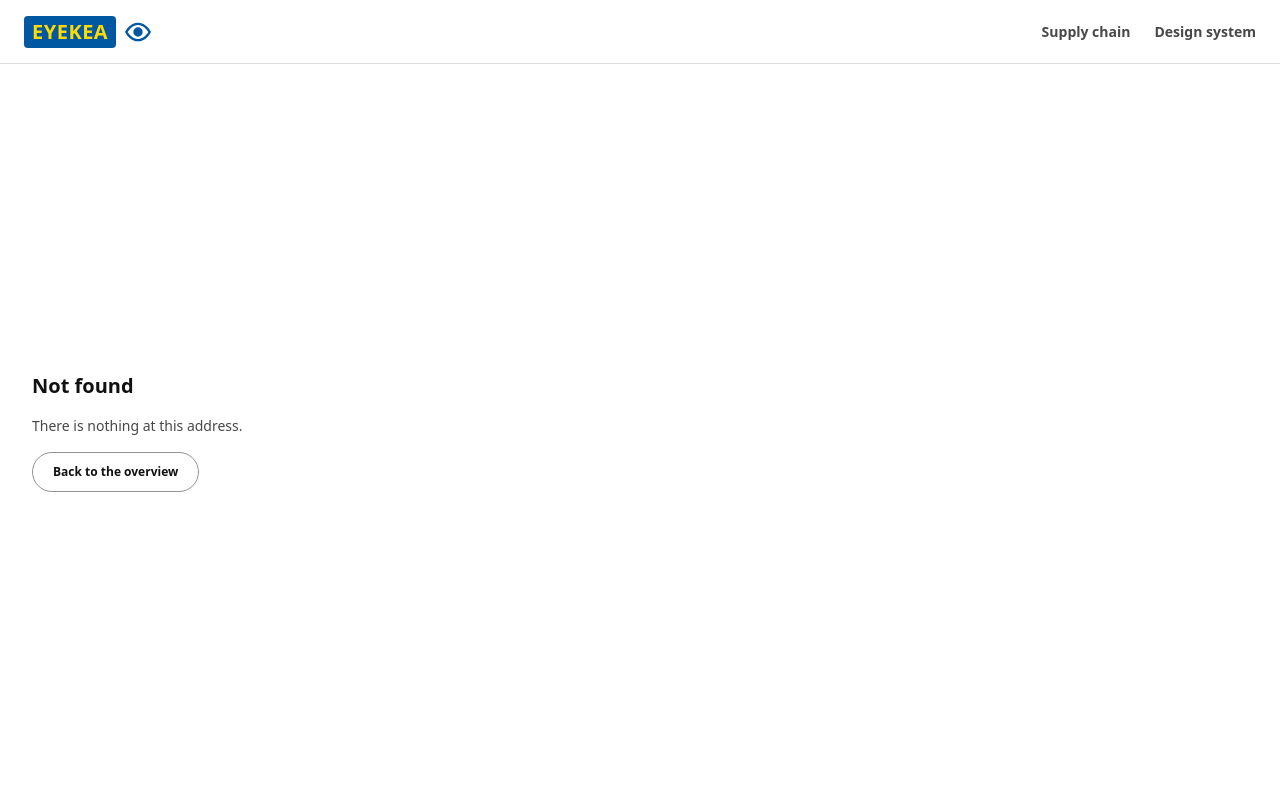
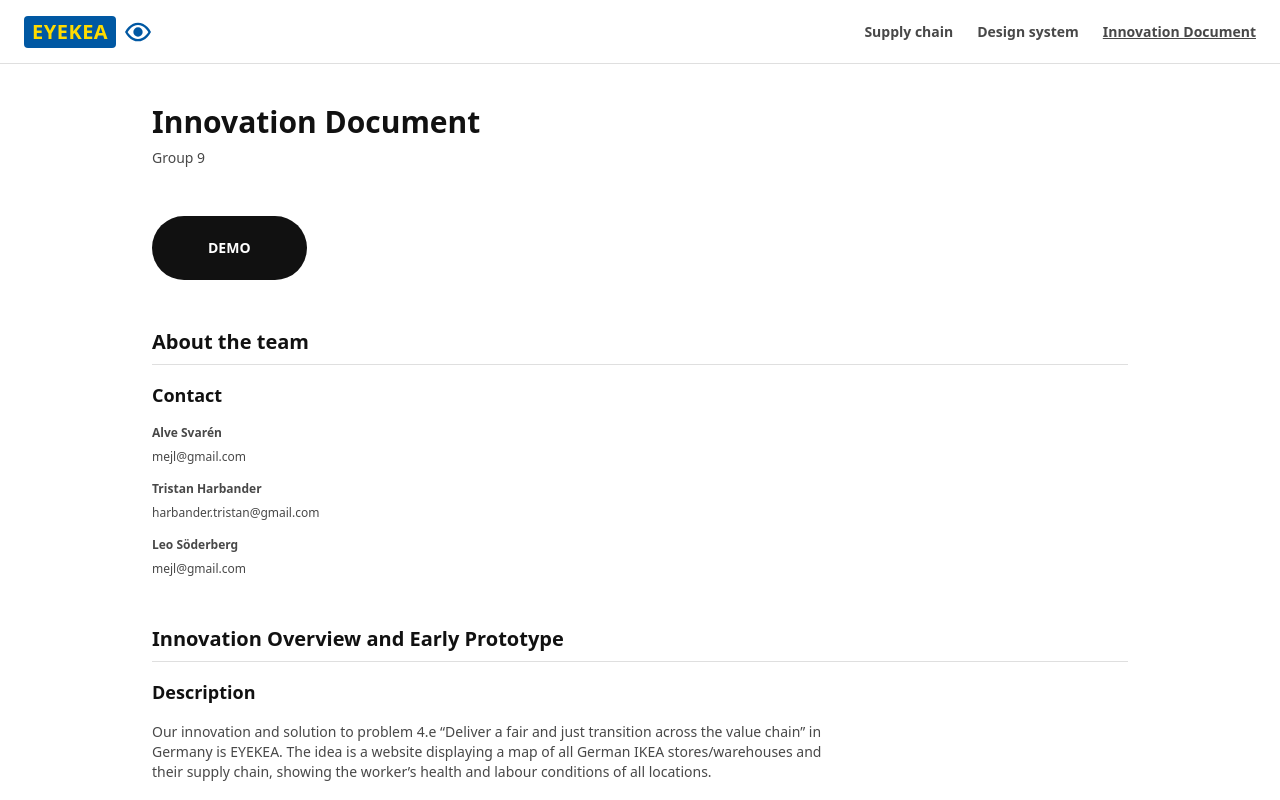
Before and after one commit to alvesvaren/eyekea, a React (Vite) app: page /document in a window 1280 px wide. Before the commit this address had no page. Built offline with nearby package versions, Linux system fonts and the light colour scheme.

Commit message:
Base
Document page
Link to document page in header
Initial draft, tmp images

```diff
--- a/src/components/ui/Button.tsx
+++ b/src/components/ui/Button.tsx
@@ -21,6 +21,7 @@ export const buttonVariants = cva(
       size: {
         sm: "h-10 px-5 text-xs",
         md: "h-14 px-8 text-sm",
+        la: "h-16 px-14 text-",
         icon: "size-10 text-base",
       },
     },
--- a/src/routeTree.gen.ts
+++ b/src/routeTree.gen.ts
@@ -11,6 +11,7 @@
 import { Route as rootRouteImport } from './routes/__root'
 import { Route as ExplorerRouteImport } from './routes/_explorer'
 import { Route as DesignRouteImport } from './routes/design'
+import { Route as DocumentRouteImport } from './routes/document'
 import { Route as ExplorerIndexRouteImport } from './routes/_explorer/index'
 import { Route as ExplorerSitesSiteIdRouteImport } from './routes/_explorer/sites.$siteId'
 
@@ -21,6 +22,11 @@ const ExplorerRoute = ExplorerRouteImport.update({
 const DesignRoute = DesignRouteImport.update({
   id: '/design',
   path: '/design',
+  getParentRoute: () => rootRouteImport,
+} as any)
+const DocumentRoute = DocumentRouteImport.update({
+  id: '/document',
+  path: '/document',
   getParentRoute: () => rootRouteImport,
 } as any)
 const ExplorerIndexRoute = ExplorerIndexRouteImport.update({
@@ -37,10 +43,12 @@ const ExplorerSitesSiteIdRoute = ExplorerSitesSiteIdRouteImport.update({
 export interface FileRoutesByFullPath {
   '/': typeof ExplorerIndexRoute
   '/design': typeof DesignRoute
+  '/document': typeof DocumentRoute
   '/sites/$siteId': typeof ExplorerSitesSiteIdRoute
 }
 export interface FileRoutesByTo {
   '/design': typeof DesignRoute
+  '/document': typeof DocumentRoute
   '/': typeof ExplorerIndexRoute
   '/sites/$siteId': typeof ExplorerSitesSiteIdRoute
 }
@@ -48,18 +56,20 @@ export interface FileRoutesById {
   __root__: typeof rootRouteImport
   '/_explorer': typeof ExplorerRouteWithChildren
   '/design': typeof DesignRoute
+  '/document': typeof DocumentRoute
   '/_explorer/': typeof ExplorerIndexRoute
   '/_explorer/sites/$siteId': typeof ExplorerSitesSiteIdRoute
 }
 export interface FileRouteTypes {
   fileRoutesByFullPath: FileRoutesByFullPath
-  fullPaths: '/' | '/design' | '/sites/$siteId'
+  fullPaths: '/' | '/design' | '/document' | '/sites/$siteId'
   fileRoutesByTo: FileRoutesByTo
-  to: '/design' | '/' | '/sites/$siteId'
+  to: '/design' | '/document' | '/' | '/sites/$siteId'
   id:
     | '__root__'
     | '/_explorer'
     | '/design'
+    | '/document'
     | '/_explorer/'
     | '/_explorer/sites/$siteId'
   fileRoutesById: FileRoutesById
@@ -67,6 +77,7 @@ export interface FileRouteTypes {
 export interface RootRouteChildren {
   ExplorerRoute: typeof ExplorerRouteWithChildren
   DesignRoute: typeof DesignRoute
+  DocumentRoute: typeof DocumentRoute
 }
 
 declare module '@tanstack/react-router' {
@@ -83,6 +94,13 @@ declare module '@tanstack/react-router' {
       path: '/design'
       fullPath: '/design'
       preLoaderRoute: typeof DesignRouteImport
+      parentRoute: typeof rootRouteImport
+    }
+    '/document': {
+      id: '/document'
+      path: '/document'
+      fullPath: '/document'
+      preLoaderRoute: typeof DocumentRouteImport
       parentRoute: typeof rootRouteImport
     }
     '/_explorer/': {
@@ -119,6 +137,7 @@ const ExplorerRouteWithChildren = ExplorerRoute._addFileChildren(
 const rootRouteChildren: RootRouteChildren = {
   ExplorerRoute: ExplorerRouteWithChildren,
   DesignRoute: DesignRoute,
+  DocumentRoute: DocumentRoute,
 }
 export const routeTree = rootRouteImport
   ._addFileChildren(rootRouteChildren)
--- a/src/routes/__root.tsx
+++ b/src/routes/__root.tsx
@@ -23,6 +23,9 @@ function RootLayout() {
           <Link to="/design" className="text-ink-subtle hover:text-ink" activeProps={{ className: "text-ink underline" }}>
             Design system
           </Link>
+          <Link to="/document" className="text-ink-subtle hover:text-ink" activeProps={{ className: "text-ink underline" }}>
+            Innovation Document
+          </Link>
         </nav>
       </header>
       <main className="flex min-h-0 flex-1">
--- /dev/null
+++ b/src/routes/document.tsx
@@ -0,0 +1,126 @@
+import { Link, createFileRoute } from '@tanstack/react-router'
+import type { ReactNode } from "react";
+import { buttonVariants } from "../components/ui/Button";
+
+export const Route = createFileRoute('/document')({
+  component: Document,
+})
+
+const team = [
+  { name: 'Alve Svarén', mail: 'mejl@gmail.com' },
+  { name: 'Tristan Harbander', mail: 'harbander.tristan@gmail.com' },
+  { name: 'Leo Söderberg', mail: 'mejl@gmail.com' }
+];
+
+function Document() {
+  return (
+
+    <div className="flex-1 overflow-y-auto">
+      <div className="mx-auto flex max-w-5xl flex-col gap-12 px-6 py-10">
+
+        <header className="flex flex-col gap-2">
+          <h1 className="text-3xl font-bold">Innovation Document</h1>
+          <p className="max-w-2xl text-ink-subtle">Group 9</p>
+        </header>
+
+        <DemoButton></DemoButton>
+
+        {/* Section 1 */}
+        <Section title="About the team">
+          <p className="text-lg font-bold">Contact</p>
+          {Object.entries(team).map(([index, member]) => (
+            <div key={index} className="flex flex-col gap-2">
+              <h3 className="text-xs font-bold text-ink-subtle">{member['name']}</h3>
+              <p className="text-xs text-ink-subtle">{member['mail']}</p>
+            </div>
+          ))}
+        </Section>
+
+        {/* Section 2 */}
+        <Section title="Innovation Overview and Early Prototype">
+          <p className="text-lg font-bold">Description</p>
+          <p className="max-w-2xl text-ink-subtle">
+            Our innovation and solution to problem 4.e “Deliver a fair and just transition across the value chain” in Germany is EYEKEA.
+            The idea is a website displaying a map of all German IKEA stores/warehouses and their supply chain, showing the worker’s health and labour conditions of all locations.
+          </p>
+
+          <p className="text-lg font-bold">Initial sketch</p>
+          <p className="max-w-2xl text-ink-subtle">
+            The initial sketch of the EYEKEA Web UI.
+          </p>
+          <img
+            src="https://cdn.discordapp.com/attachments/1365745673734983720/1557468437565931632/ALKuztZMO5Ir9cTebMTE72qSyxdg2d_8He4NGNpujE4tanI25AqnmBpSGeGHUcmLUvZY6NSw5I2uQfs2XEDUJmiFyMRcB3o8IjTwUbU-QSWz4xDLBsfurByi-jGH2mDVj03JBDXj0Wg3KJvWEQ4lmIK9a2l_magkIxyHpd1FUVtv5Qs2048.png?backend=b2&ex=6ac7e903&is=6ac69783&hm=7845cf642912949401e0e5979a81864403398b8b10082524b6d5a8b17be00e4c&"
+            style={{height:450, width:600}}
+            alt="new"
+          />
+
+          <p className="text-lg font-bold">Implementation</p>
+          <p className="max-w-2xl text-ink-subtle">
+            We are currently building our application with React. We integrated MapLibre-gl to show the locations on the map of Germany.
+            The data is extracted from a JSON file and for this course we have synthesized realistic data.
+            To experiment with modern development tools we will use Claude Code in the development process of Eyekea.
+          </p>
+
+        </Section>
+
+        {/* Section 3 */}
+        <Section title="Design Thinking Perspective">
+          <p className="text-lg font-bold">User Value (Usability)</p>
+          <p className="max-w-2xl text-ink-subtle">
+            Mainly aimed at the IKEA management who works with making sure everyone in their supply chain is healthy.
+            It visualizes the supply chain and highlights troublesome areas, this way IKEA can focus their efforts where it is needed most.
+          </p>
+
+          <p className="text-lg font-bold">Technical Realization (Feasibility) </p>
+          <p className="max-w-2xl text-ink-subtle">
+            Could be developed using any framework that can visualize a graph, preferably over a map.
+            We are currently building our application with React.
+            We integrated MapLibre-gl to show the locations on the map of Germany.
+            The data is extracted from a JSON file and for this course we have synthesized realistic data.
+            To experiment with modern development tools we will use Claude Code in the development process of Eyekea.
+          </p>
+
+          <p className="text-lg font-bold">Business Alignment (Viability) </p>
+          <p className="max-w-2xl text-ink-subtle">
+            We have reviewed potential issues in IKEAs supply chain in Germany and came to the conclusion that it's more troublesome the further down the supply chain you go.
+            By ensuring that suppliers also follow IKEAs vision and values, IKEA can strengthen their good image and appeal to the masses.
+          </p>
+        </Section>
+
+        {/* Section 4 */}
+        <Section title="Sustainable Software Requirements">
+          <p className="max-w-2xl text-ink-subtle">
+            Text
+          </p>
+          <img
+            src="https://www.suso.academy/wp-content/uploads/2022/05/susaf.png"
+            style={{height:600, width:600}}
+            alt="new"
+          />
+
+        </Section>
+
+      </div>
+    </div>
+  );
+}
+
+function Section({ title, children }: { title: string; children: ReactNode }) {
+  return (
+    <section className="flex flex-col gap-4">
+      <h2 className="border-b border-line pb-2 text-xl font-bold">{title}</h2>
+      {children}
+    </section>
+  );
+}
+
+
+export function DemoButton() {
+  return (
+    <div className="flex h-full flex-col items-start justify-center">
+      <Link to="/" className={buttonVariants({ size: "la", variant: "primary" })}>
+        DEMO
+      </Link>
+    </div>
+  );
+}
```
